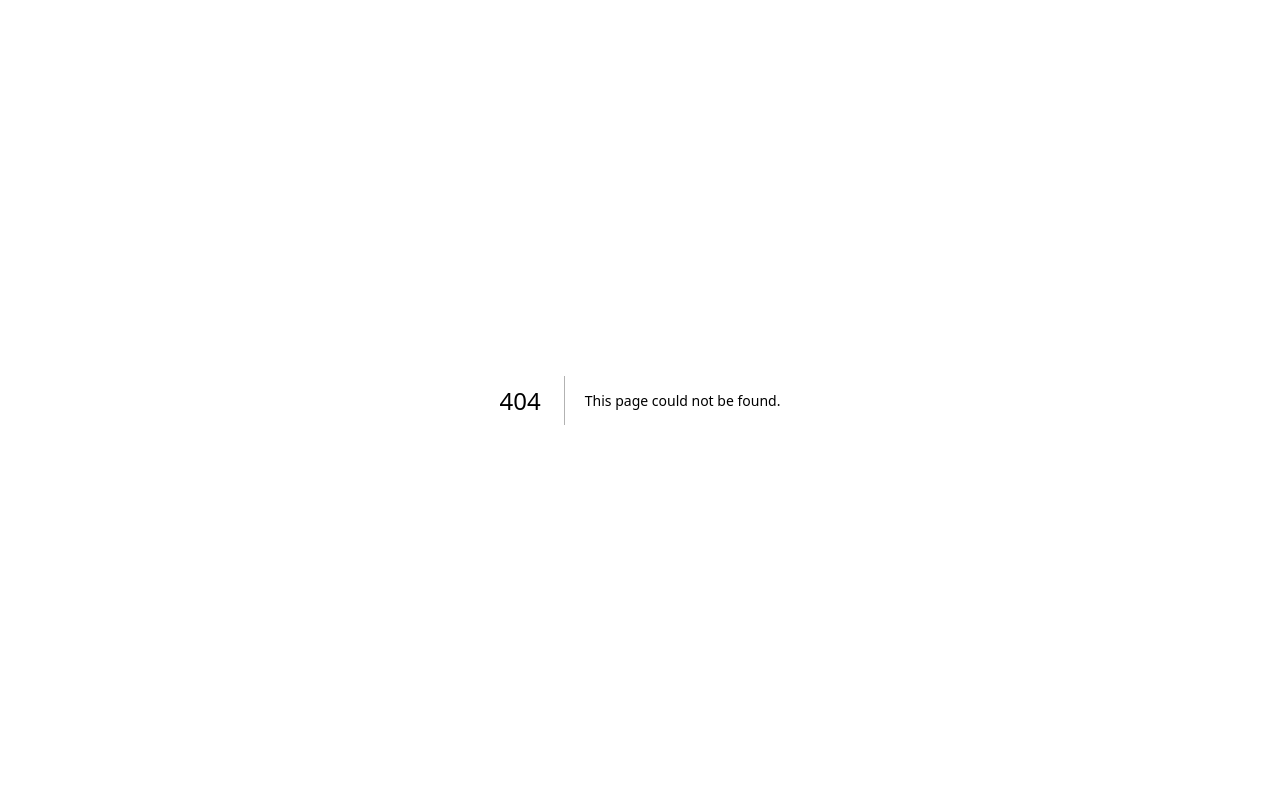
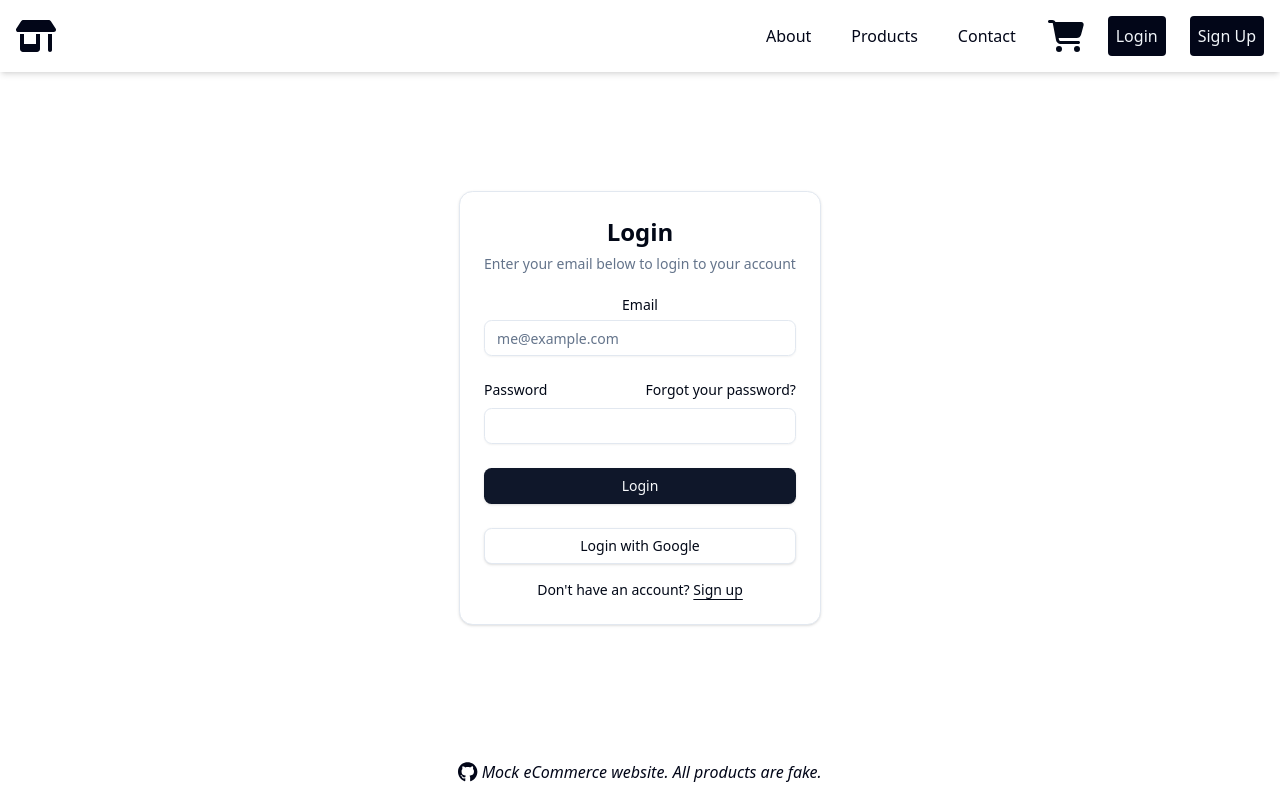
Before and after one commit to 0xRenegade/nextjs-commerce, a Next.js app: page /login in a window 1280 px wide. Before the commit this address had no page. Built offline with nearby package versions, Linux system fonts and the light colour scheme.

Commit message:
add login page

```diff
--- a/package.json
+++ b/package.json
@@ -15,6 +15,7 @@
     "@fortawesome/free-solid-svg-icons": "^6.7.2",
     "@fortawesome/react-fontawesome": "^0.2.2",
     "@radix-ui/react-dialog": "^1.1.6",
+    "@radix-ui/react-label": "^2.1.2",
     "@radix-ui/react-slot": "^1.1.2",
     "@tailwindcss/postcss": "^4.0.7",
     "class-variance-authority": "^0.7.1",
--- /dev/null
+++ b/src/app/login/page.tsx
@@ -0,0 +1,72 @@
+import type React from "react"
+import { Button } from "@/components/ui/button"
+import {
+  Card,
+  CardContent,
+  CardDescription,
+  CardHeader,
+  CardTitle,
+} from "@/components/ui/card"
+import { Input } from "@/components/ui/input"
+import { Label } from "@/components/ui/label"
+import SiteWrapper from "@/components/layout/SiteWrapper"
+import Link from "next/link"
+
+export default function Login({
+  className,
+  ...props
+}: React.ComponentPropsWithoutRef<"div">) {
+  return (
+    <SiteWrapper>
+      <main className="flex flex-1 flex-col items-center justify-center text-center p-4 gap-5">
+        <Card>
+          <CardHeader>
+            <CardTitle className="text-2xl">Login</CardTitle>
+            <CardDescription>
+              Enter your email below to login to your account
+            </CardDescription>
+          </CardHeader>
+          <CardContent>
+            <form>
+              <div className="flex flex-col gap-6">
+                <div className="grid gap-2">
+                  <Label htmlFor="email">Email</Label>
+                  <Input
+                    id="email"
+                    type="email"
+                    placeholder="me@example.com"
+                    required
+                  />
+                </div>
+                <div className="grid gap-2">
+                  <div className="flex items-center">
+                    <Label htmlFor="password">Password</Label>
+                    <Link
+                      href="#"
+                      className="ml-auto inline-block text-sm underline-offset-4 hover:underline"
+                    >
+                      Forgot your password?
+                    </Link>
+                  </div>
+                  <Input id="password" type="password" required />
+                </div>
+                <Button type="submit" className="w-full">
+                  Login
+                </Button>
+                <Button variant="outline" className="w-full">
+                  Login with Google
+                </Button>
+              </div>
+              <div className="mt-4 text-center text-sm">
+                Don&apos;t have an account?{" "}
+                <Link href="/register" className="underline underline-offset-4">
+                  Sign up
+                </Link>
+              </div>
+            </form>
+          </CardContent>
+        </Card>
+      </main>
+    </SiteWrapper>
+  )
+}
--- /dev/null
+++ b/src/components/ui/card.tsx
@@ -0,0 +1,68 @@
+import * as React from "react"
+
+import { cn } from "@/lib/utils"
+
+function Card({ className, ...props }: React.ComponentProps<"div">) {
+  return (
+    <div
+      data-slot="card"
+      className={cn(
+        "bg-card text-card-foreground flex flex-col gap-6 rounded-xl border py-6 shadow-sm",
+        className
+      )}
+      {...props}
+    />
+  )
+}
+
+function CardHeader({ className, ...props }: React.ComponentProps<"div">) {
+  return (
+    <div
+      data-slot="card-header"
+      className={cn("flex flex-col gap-1.5 px-6", className)}
+      {...props}
+    />
+  )
+}
+
+function CardTitle({ className, ...props }: React.ComponentProps<"div">) {
+  return (
+    <div
+      data-slot="card-title"
+      className={cn("leading-none font-semibold", className)}
+      {...props}
+    />
+  )
+}
+
+function CardDescription({ className, ...props }: React.ComponentProps<"div">) {
+  return (
+    <div
+      data-slot="card-description"
+      className={cn("text-muted-foreground text-sm", className)}
+      {...props}
+    />
+  )
+}
+
+function CardContent({ className, ...props }: React.ComponentProps<"div">) {
+  return (
+    <div
+      data-slot="card-content"
+      className={cn("px-6", className)}
+      {...props}
+    />
+  )
+}
+
+function CardFooter({ className, ...props }: React.ComponentProps<"div">) {
+  return (
+    <div
+      data-slot="card-footer"
+      className={cn("flex items-center px-6", className)}
+      {...props}
+    />
+  )
+}
+
+export { Card, CardHeader, CardFooter, CardTitle, CardDescription, CardContent }
--- /dev/null
+++ b/src/components/ui/input.tsx
@@ -0,0 +1,21 @@
+import * as React from "react"
+
+import { cn } from "@/lib/utils"
+
+function Input({ className, type, ...props }: React.ComponentProps<"input">) {
+  return (
+    <input
+      type={type}
+      data-slot="input"
+      className={cn(
+        "border-input file:text-foreground placeholder:text-muted-foreground selection:bg-primary selection:text-primary-foreground flex h-9 w-full min-w-0 rounded-md border bg-transparent px-3 py-1 text-base shadow-xs transition-[color,box-shadow] outline-none file:inline-flex file:h-7 file:border-0 file:bg-transparent file:text-sm file:font-medium disabled:pointer-events-none disabled:cursor-not-allowed disabled:opacity-50 md:text-sm",
+        "focus-visible:border-ring focus-visible:ring-ring/50 focus-visible:ring-[3px]",
+        "aria-invalid:ring-destructive/20 dark:aria-invalid:ring-destructive/40 aria-invalid:border-destructive",
+        className
+      )}
+      {...props}
+    />
+  )
+}
+
+export { Input }
--- /dev/null
+++ b/src/components/ui/label.tsx
@@ -0,0 +1,24 @@
+"use client"
+
+import * as React from "react"
+import * as LabelPrimitive from "@radix-ui/react-label"
+
+import { cn } from "@/lib/utils"
+
+function Label({
+  className,
+  ...props
+}: React.ComponentProps<typeof LabelPrimitive.Root>) {
+  return (
+    <LabelPrimitive.Root
+      data-slot="label"
+      className={cn(
+        "text-sm leading-none font-medium select-none group-data-[disabled=true]:pointer-events-none group-data-[disabled=true]:opacity-50 peer-disabled:cursor-not-allowed peer-disabled:opacity-50",
+        className
+      )}
+      {...props}
+    />
+  )
+}
+
+export { Label }
```
Also changed, not shown: 1 other file (tests, documents, lock files or other folders).
